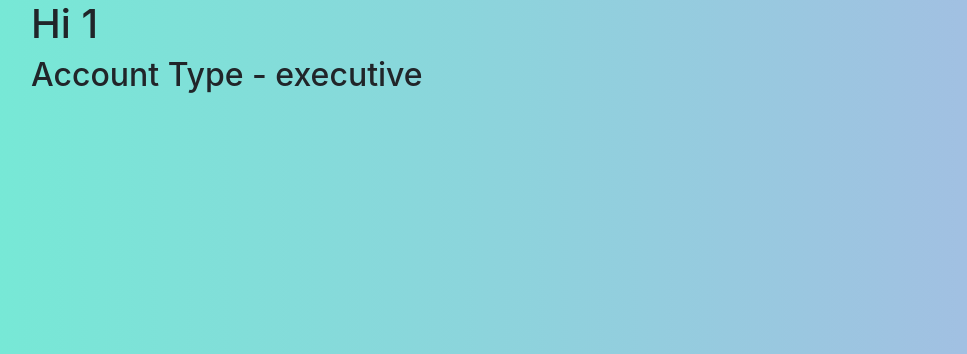
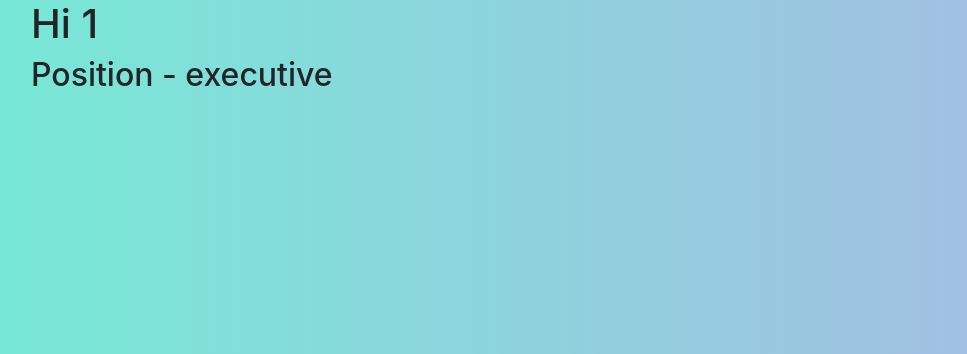
Before and after one commit to shazebfahmi/Bank-of-Mills, a Flask app: page /home in a window 1280 px wide. Shown: the part 66-420 px from the top of the page, without its empty margins (69-1036 px from the left). Run offline with Flask 2, Linux system fonts and the light colour scheme; the visitor is signed in with stand-in values (Sample User, id 1); some libraries are stand-ins or nearby versions.

Commit message:
Change in home page

```diff
--- a/application/templates/home1.html
+++ b/application/templates/home1.html
@@ -11,7 +11,7 @@
         {% block content%}
             <div class="container">
                 <h1>Hi {{ username }}</h1>
-                <h2>Account Type - {{ emp_type }}</h2>
+                <h2>Position - {{ emp_type }}</h2>
             </div>
         {% endblock %}
     </body>
--- a/application/templates/home2.html
+++ b/application/templates/home2.html
@@ -8,7 +8,7 @@
         {% block content%}
             <div class="container">
                 <h1>Hi {{ username }}</h1>
-                <h2>Account Type - {{ emp_type }}</h2>
+                <h2>Position - {{ emp_type }}</h2>
             </div>
         {% endblock %}
     </body>
--- a/requirements.txt
+++ b/requirements.txt
@@ -24,3 +24,6 @@ speaklater==1.3
 virtualenv==20.0.21
 Werkzeug==1.0.1
 WTForms==2.3.1
+Flask-Excel==0.0.7
+pyexcel-xlsx==0.5.8
+fpdf==1.7.2
```
